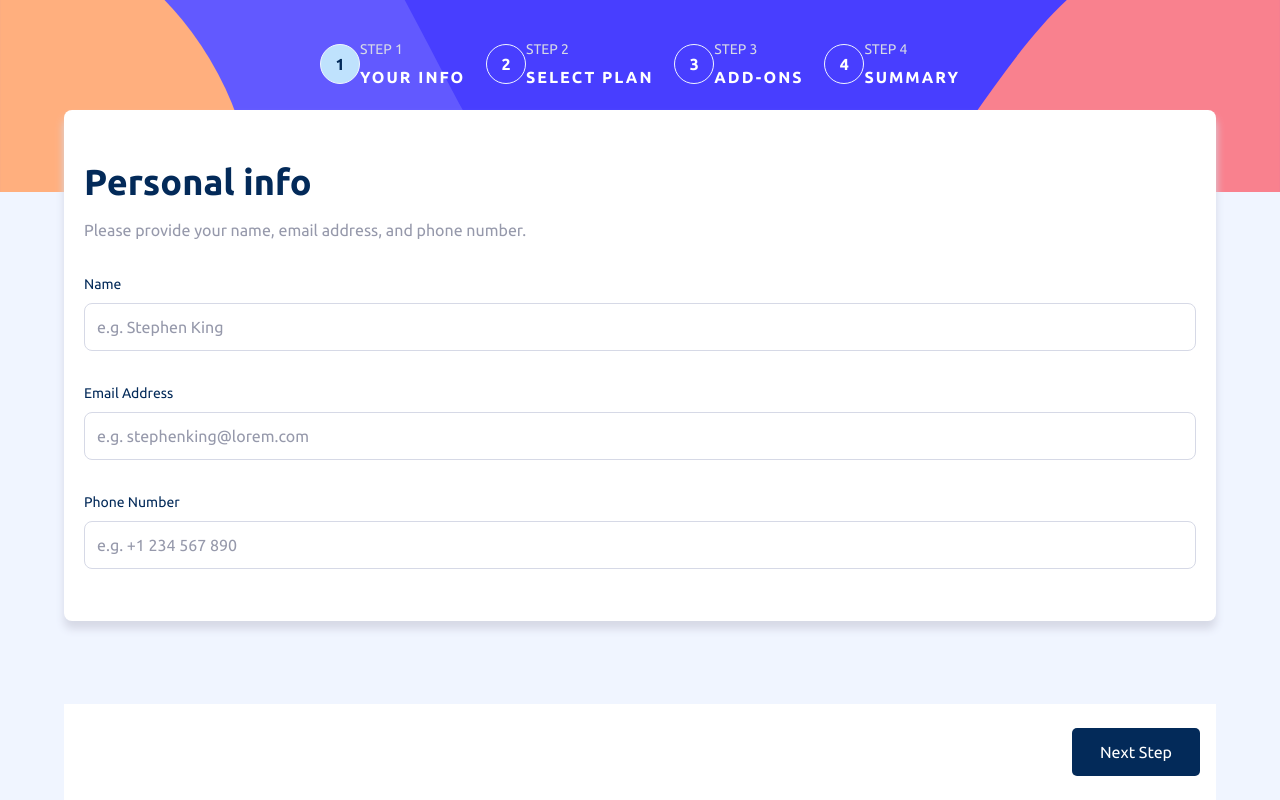
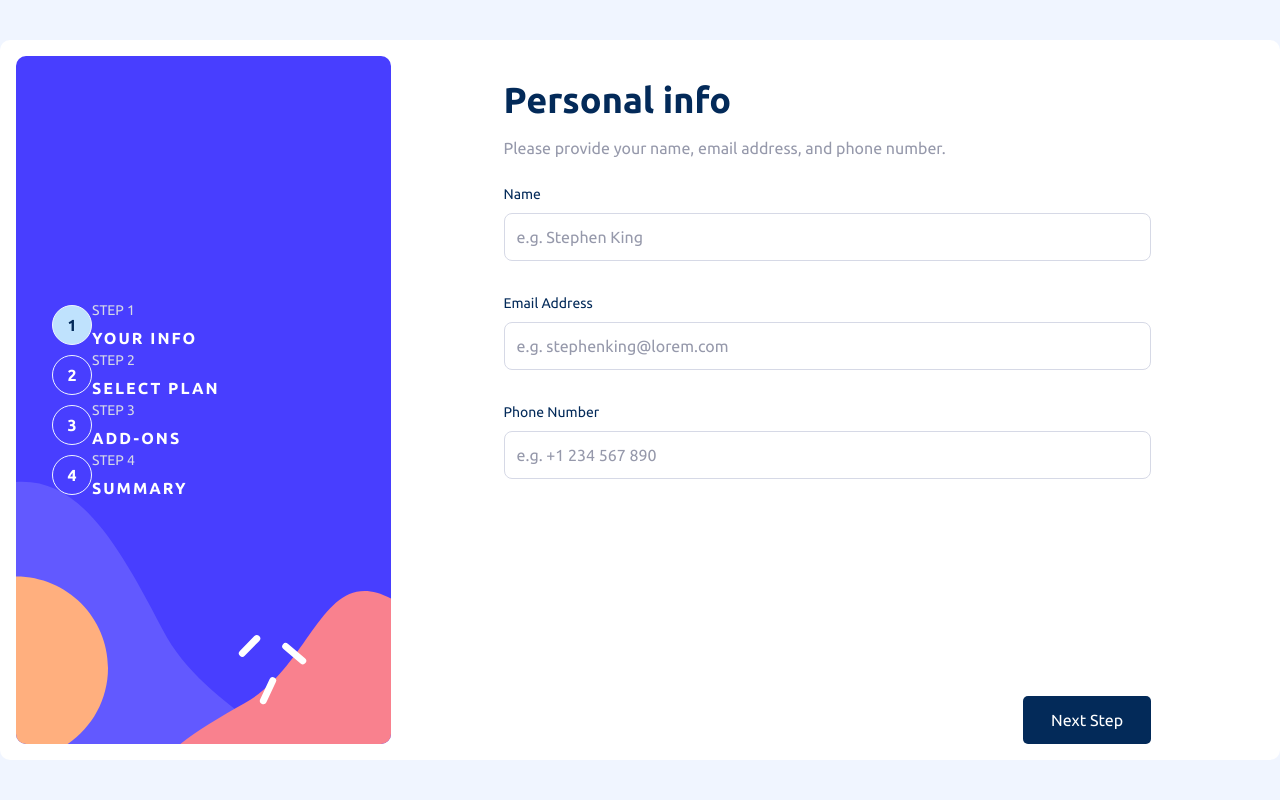
Before and after one commit to DeeNue36/React-Multi-Step-Form, a React (Vite) app: page / in a window 1280 px wide. Built offline with nearby package versions, Linux system fonts and the light colour scheme.

Commit message:
responsive styling and updated css variables

```diff
--- a/src/App.css
+++ b/src/App.css
@@ -53,6 +53,10 @@
   /** shadow */
   --shadow-form: 0rem 0.5rem 0.5rem 0rem var(--color-neutral-transparent-purple);
 
+  /** borders */
+  --radius-lxg: 0.625rem;
+  --border-active-width: 0.0938rem;
+
   /** background images */
   --background-image-mobile: url('../public/Images/bg-sidebar-mobile.svg');
   --background-image-desktop: url('../public/Images/bg-sidebar-desktop.svg');
@@ -60,11 +64,14 @@
   /** Custom Checkbox Image */
   --background-image-checkbox-checked: url('../public/Images/icon-checkmark.svg');
 
+  --breakpoint-xxs: 23.4375rem;
+  --breakpoint-lmb: 26.5rem;
+
 }
 
 @layer base {
   body {
-    @apply bg-neutral-transparent-blue min-h-screen font-family-ubuntu overflow-x-hidden;
+    @apply bg-neutral-transparent-blue min-h-screen font-family-ubuntu overflow-x-hidden md:flex md:flex-col md:justify-center md:items-center;
   }
 
   button, input {
@@ -79,17 +86,17 @@
 }
 
 @layer components {
-  .container {
-    @apply min-h-screen min-w-screen;
+  .form-container {
+    @apply min-h-screen min-w-screen md:w-[clamp(48rem,90vw,75rem)] md:h-full md:min-h-180 md:flex md:justify-center md:items-center md:bg-neutral-white md:rounded-lxg md:p-4 md:my-8 md:mx-auto md:max-w-300;
   }
 
   /** Progress Section */
   .progress-section {
-    @apply bg-mobile h-48 w-full bg-no-repeat bg-cover bg-center flex justify-center;
+    @apply bg-mobile h-48 w-full bg-no-repeat bg-cover bg-center flex justify-center md:bg-desktop md:h-172 md:w-[30vw] md:rounded-lxg md:flex-col md:items-start md:ps-9;
   }
 
   .progress-section-mobile {
-    @apply flex justify-between items-center w-1/2 mbe-16;
+    @apply max-md:flex max-md:justify-between max-md:items-center max-md:w-3/4 max-xxs:w-1/2 max-md:mbe-16;
   }
 
   .progress-circle {
@@ -119,18 +126,19 @@
 
   /** Reusable/Repeated Styles */
   .form {
-    @apply h-full flex flex-col justify-between items-center;
+    @apply w-full h-full flex flex-col justify-between max-md:items-center md:w-[clamp(32rem,80%,90%)];
   }
 
   .form-mobile {
-    @apply bg-neutral-white w-[90vw] flex flex-col py-5 px-5 rounded-lg -mbs-20.5 shadow-(--shadow-form);
+    @apply max-md:bg-neutral-white max-md:w-[90vw] max-md:flex max-md:flex-col max-md:py-5 max-md:px-5 max-md:rounded-lg max-md:-mbs-20.5 max-md:shadow-(--shadow-form);
   }
+
   .next-button {
     @apply bg-primary-dark-blue text-neutral-white w-32 h-12 hover:bg-dark-blue-hover rounded-[0.3125rem];
   }
 
   .submit-form {
-    @apply w-full flex justify-end py-6 px-4 bg-neutral-white;
+    @apply w-full flex justify-end max-md:py-6 max-md:px-4 max-md:bg-neutral-white mt-4 max-lmb:mt-4 md:mbs-8;
   }
 
   .submit-btns {
@@ -145,7 +153,7 @@
 
   /** Section 1: Personal Info Form Section */
   .form-main-section {
-    @apply w-full h-[calc(100svh-12rem)] flex flex-col justify-center items-center md:flex-row;
+    @apply w-full h-[calc(100svh-2rem)] lmb:h-[calc(100svh-12rem)] flex flex-col justify-center md:flex-row md:w-[70vw] md:h-172 md:items-center md:px-8;
   }
 
   /* .personal-info-form {
@@ -157,7 +165,7 @@
   } */
 
   .form-header {
-    @apply mt-8;
+    @apply mt-6;
 
     & h1 {
       @apply mb-4 text-4xl text-primary-dark-blue font-bold;
@@ -169,12 +177,12 @@
   }
 
   .form-body {
-    @apply mbs-8;
+    @apply mbs-6;
   }
 
   /** Input */
   .input-container {
-    @apply flex flex-col mbe-8;
+    @apply flex flex-col mbe-8; /* last:mbe-0 */
   }
 
   .label-and-error {
@@ -190,7 +198,7 @@
   }
 
   .input-container input {
-    @apply text-primary-dark-blue w-full h-12 rounded-lg border border-neutral-transparent-purple outline-none px-3 text-regular-size hover:border-primary-purple-medium hover:border-[0.0938rem] focus:border-primary-purple-medium focus:border-[0.0938rem] focus-visible:border-primary-purple-medium focus-visible:border-[0.0938rem];
+    @apply text-primary-dark-blue w-full h-12 rounded-lg border border-neutral-transparent-purple outline-none px-3 text-regular-size hover:border-primary-purple-medium hover:border-(length:--border-active-width) focus:border-primary-purple-medium focus:border-(length:--border-active-width) focus-visible:border-primary-purple-medium focus-visible:border-(length:--border-active-width);
   }
 
   .input-container input::placeholder {
@@ -212,11 +220,11 @@
   }
 
   .plan-card {
-    @apply flex justify-start items-center w-full h-24 gap-x-6 border border-neutral-transparent-purple cursor-pointer rounded-lg py-6 px-4 transition-[border] duration-250 ease-[ease-in] motion-reduce:transition-none hover:border-primary-purple-medium hover:border-[0.0938rem] active:bg-neutral-transparent-light-blue active:border-primary-purple-medium active:border-[0.0938rem];
+    @apply flex justify-start items-center w-full h-24 gap-x-6 border border-neutral-transparent-purple cursor-pointer rounded-lg py-6 px-4 transition-[border] duration-250 ease-[ease-in] motion-reduce:transition-none hover:border-primary-purple-medium hover:border-(length:--border-active-width) active:bg-neutral-transparent-light-blue active:border-primary-purple-medium active:border-(length:--border-active-width);
   }
 
   .plan-card.active {
-    @apply bg-neutral-transparent-light-blue border-primary-purple-medium border-[0.0938rem];
+    @apply bg-neutral-transparent-light-blue border-primary-purple-medium border-(length:--border-active-width);
   }
 
   .plan-card:has(.yearly-discount-duration:not(.hidden)) {
@@ -294,7 +302,7 @@
   }
 
   .addon-card.active {
-    @apply outline-none cursor-pointer border-primary-purple-medium bg-neutral-transparent-light-blue border-[0.0938rem];
+    @apply outline-none cursor-pointer border-primary-purple-medium bg-neutral-transparent-light-blue border-(length:--border-active-width);
   }
 
   .addon-card-body {
@@ -333,7 +341,7 @@
 
   /** Section 4: Summary Section */
   .summary-card {
-    @apply bg-summary-bg rounded-[0.625rem] py-8 px-6;
+    @apply bg-summary-bg rounded-lxg py-8 px-6;
   }
 
   .selected-plan-and-price {
@@ -415,3 +423,5 @@
   }
 
 }
+
+/* TODO: For screens where the mobile form section touches the button section apply margin top on '.submit-form' and overflow-y on '.form-mobile' */
```
